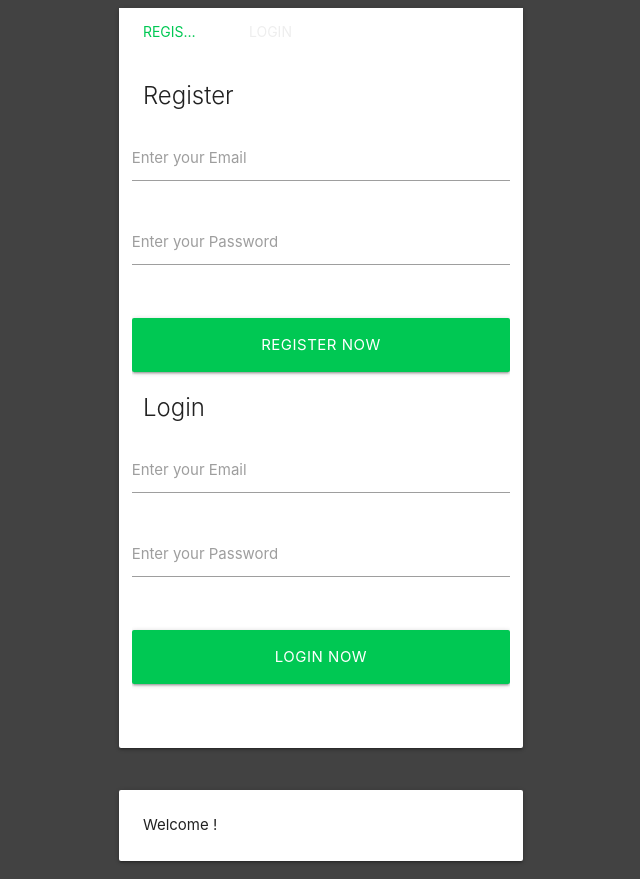
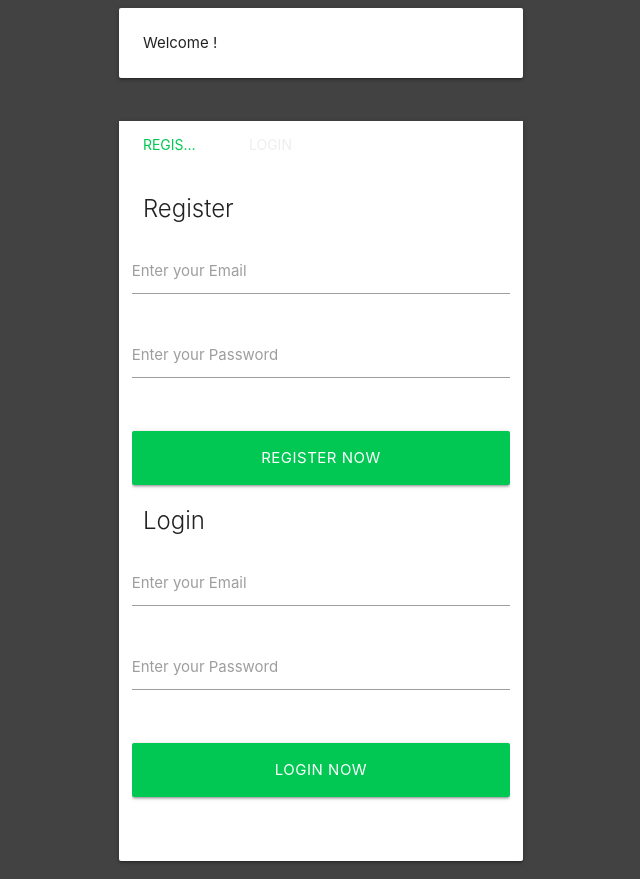
Before and after one commit to Kenny254/FirebaseWebapp, a plain HTML site: page index.html in a window 1280 px wide. Shown: the top 879 px of the page, without its empty margins (319-959 px from the left). Drawn offline with nearby package versions, Linux system fonts and the light colour scheme.

Commit message:
Update index.html

```diff
--- a/index.html
+++ b/index.html
@@ -35,6 +35,16 @@
 <body>
 
   <body class="grey darken-3">
+     <div id="root" class="row">
+    <div class="col l4 offset-l4 m6 offset-m3 s12">
+      <div class="card">
+        <div class="card-content" id="firebase-token">
+
+        </div>
+      </div>
+    </div>
+  </div>
+
   <div class="row">
     <div class="col s10 offset-s1" style="color: #fff; margin-top: 10px; margin-bottom: 5px; padding: 10px; background: rgba(255,0,0,0.5); border-radius: 5px; text-align: center;" hidden>
       <strong style="text-transform: uppercase; color: rgba(255,255,255,0.75);">Alert:</strong>
```
